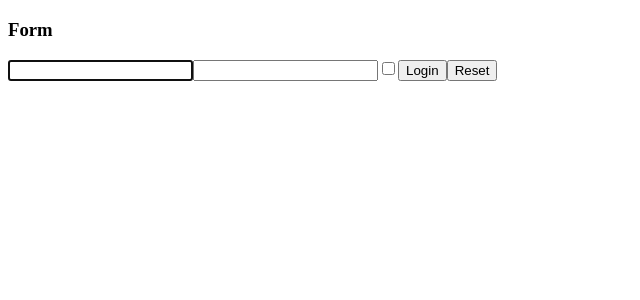
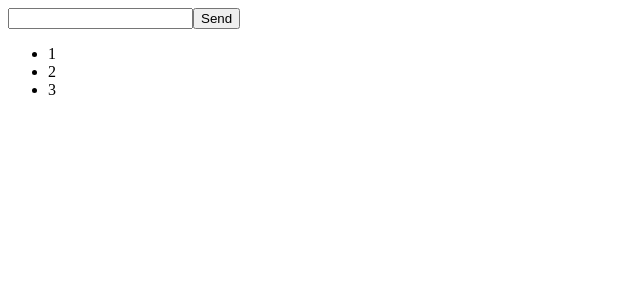
Before and after one commit to Erodot0/react-exercises, a React (Create React App) app in the folder my-app/: page / in a window 1280 px wide. Shown: the top 300 px of the page, without its empty margins (0-640 px from the left). Built offline with nearby package versions, Linux system fonts and the light colour scheme.

Commit message:
added component Todolist

```diff
--- a/my-app/src/App.js
+++ b/my-app/src/App.js
@@ -4,7 +4,8 @@ import React from "react";
 // import { Welcome } from "./Welcome";
 // import { InteractiveWelcome } from "./InteractiveWelcome";
 // import { Login } from "./Login";
-import { UncontrolledLogin } from "./UncontrolledLogin";
+// import { UncontrolledLogin } from "./UncontrolledLogin";
+import { TodoList } from "./TodoList";
 
 export class App extends React.Component {
     render() {
@@ -15,7 +16,8 @@ export class App extends React.Component {
                 {/* <Counter initialValue={0} incrementAmount={1} incrementInterval={1000}/> */}
                 {/* <InteractiveWelcome /> */}
                 {/* <Login /> */}
-                <UncontrolledLogin />
+                {/* <UncontrolledLogin /> */}
+                <TodoList />
             </div>
         )
     }
--- /dev/null
+++ b/my-app/src/TodoList.js
@@ -0,0 +1,33 @@
+import React, {createRef} from "react";
+
+export class TodoList extends React.Component {
+    _inputDataRef = createRef()
+
+    state = {
+        name: ["1","2","3"]
+    }
+
+    handleInputValue = () => {
+        const inputData = this._inputDataRef.current.value
+
+        this.setState({
+            name: [...this.state.name, inputData]
+        })
+    }
+    render(){
+        return(
+            <div>
+            <form>
+                <input name="inputData" type="text" ref={this._inputDataRef} />
+                <button type="button" onClick={this.handleInputValue}>Send</button>
+            </form>
+            <ul >
+                {this.state.name.map((name, index) => {
+                    return <li key={name + index}>{name}</li>;
+                })}
+            </ul>
+            </div>
+
+        )
+    }
+}
```
